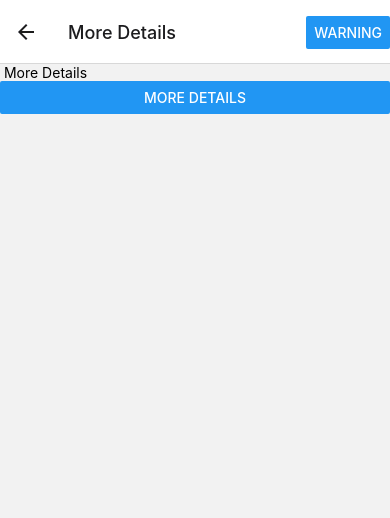
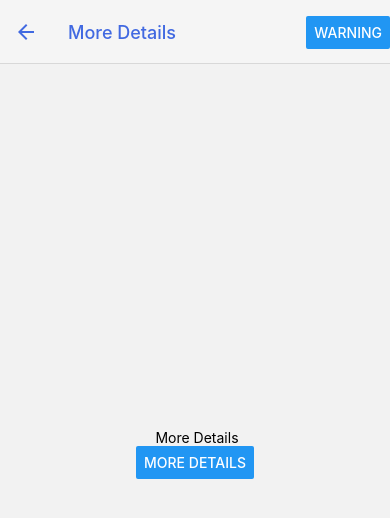
Before and after one commit to EstelleJiani/CS5520, a React Native app: screen /Details in a window 390 px wide. Shown: the top 518 px of the page. Built offline with nearby package versions, Linux system fonts and the light colour scheme.

Commit message:
Added the styling of header for all current and future screens.

```diff
--- a/App.js
+++ b/App.js
@@ -1,4 +1,4 @@
-import { View, Text } from 'react-native'
+import { View, Text, StyleSheet } from 'react-native'
 import React from 'react'
 import Home from './Components/Home'
 import { NavigationContainer } from '@react-navigation/native';
@@ -12,12 +12,17 @@ console.log(Stack)
 export default function App() {
   return (
     <NavigationContainer>
-      <Stack.Navigator>
+      <Stack.Navigator screenOptions={
+        {
+          headerStyle: {
+            backgroundColor: 'whitesmoke',
+          },
+          headerTintColor: 'royalblue',
+        }
+      }>
         <Stack.Screen name="Home"
                       component={Home}
                       options={{
-                        headerStyle: {backgroundColor: 'aliceblue'},
-                        headerTintColor: 'white',
                         title: 'Goals',
                         }}
                       />
--- a/Components/GoalDetails.js
+++ b/Components/GoalDetails.js
@@ -8,14 +8,22 @@ export default function GoalDetails({navigation, route}) {
     navigation.push("Details");
   }
   return (
-    <View>
+    <View style={styles.container}>
        {route.params ? (
       <Text>This is the details of a goal with text {route.params.goalData.text}
-      and id:{route.params.goalData.id}</Text>
+      and its id is:{route.params.goalData.id}</Text>
        ):( <Text> More Details</Text>)}
-      <Button title="More Details" onPress={moreDetailsHandler}/>
+      <View>
+        <Button title="More Details" onPress={moreDetailsHandler}/>
+      </View>
     </View>
   )
 }
 
-const styles = StyleSheet.create({})
+const styles = StyleSheet.create({
+  container:{
+    flex: 1,
+    alignItems: 'center',
+    justifyContent: 'center',
+  },
+})
--- a/Components/GoalItem.js
+++ b/Components/GoalItem.js
@@ -1,15 +1,17 @@
 import { Button, StyleSheet, Text, View } from 'react-native'
 import React from 'react'
+import { useNavigation } from '@react-navigation/native';
 
 const GoalItem = ({goalObj, deleteHandler, pressHandler}) => {
+  const navigation = useNavigation();
+
   function handleDeleteItem() {
     console.log("deleted");
     deleteHandler(goalObj.id);
   }
 
   function handlePress() {
-    // call a callback received from the parent
-    pressHandler(goalObj);
+    navigation.navigate("Details", {goalData: goalObj});
   }
 
   return (
--- a/Components/Header.js
+++ b/Components/Header.js
@@ -14,9 +14,9 @@ export default function Header(props) {
 
 const styles = StyleSheet.create({
   text: {
-    color: 'darkblue',
+    color: 'royalblue',
     fontSize: 20,
-    borderColor: 'darkblue',
+    borderColor: 'royalblue',
     bodrderWidth: 1,
     padding: 10,
     marginBottom: 5,
--- a/Components/Home.js
+++ b/Components/Home.js
@@ -162,9 +162,7 @@ const styles = StyleSheet.create({
   button:{
     width:"30%",
     margin:10,
-    color:"white",
     borderRadius: 8,
     backgroundColor:"whitesmoke",
-
   },
 });
```
